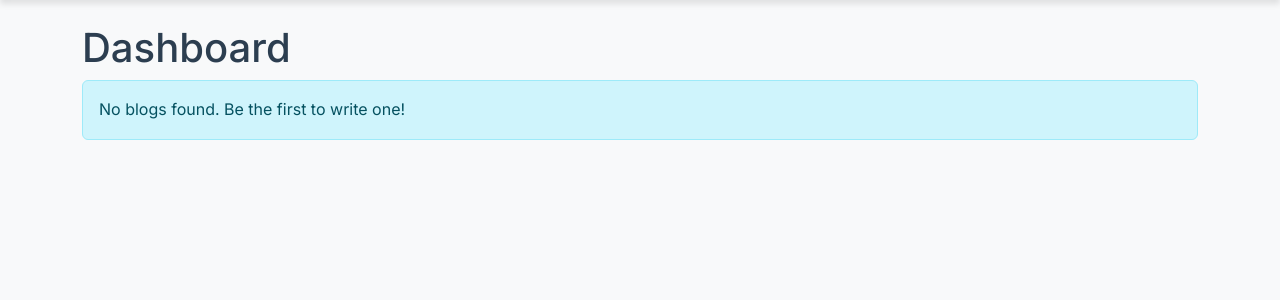
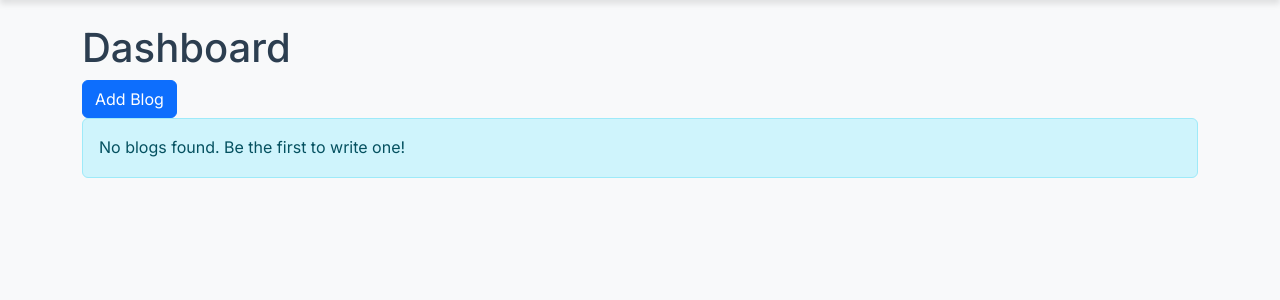
Before and after one commit to TharHtet236401/CWMedia, a Django app: page /dashboard/ in a window 1280 px wide. Shown: the part 64-364 px from the top of the page. Run offline with Django 5.2, Linux system fonts and the light colour scheme; data that the repository does not hold is empty; some libraries are stand-ins or nearby versions.

Commit message:
blog adding feature by htmx

```diff
--- a/dashboard/templates/dashboard/dashboard_blogs.html
+++ b/dashboard/templates/dashboard/dashboard_blogs.html
@@ -1,4 +1,7 @@
+<button class="btn btn-primary" hx-get="{% url 'add_blog' %}" hx-target="#admin-blog-section" hx-swap="innerHTML">Add Blog</button>
 <div class="row">
+
+
     {% for blog in blogs %}
     <div class="col-md-6 col-lg-4 mb-4">
         <article class="blog-card card h-100">
--- a/dashboard/urls.py
+++ b/dashboard/urls.py
@@ -3,6 +3,7 @@ from . import views
 
 urlpatterns = [
     path('', views.dashboard, name='dashboard'),
+    path('add_blog/', views.add_blog, name='add_blog'),
     path('delete_blog/<int:blog_id>/', views.delete_blog, name='delete_blog'),
     path('edit_blog/<int:blog_id>/', views.edit_blog, name='edit_blog'),
 ]
--- a/dashboard/views.py
+++ b/dashboard/views.py
@@ -13,6 +13,17 @@ def dashboard(request):
     except Exception as e:
         messages.error(request, 'Error fetching blogs')
         return render(request, 'dashboard/dashboard.html', {'blogs': []})
+
+def add_blog(request):
+    if request.method == 'POST':
+        form = BlogForm(request.POST)
+        form.instance.author = request.user
+        if form.is_valid():
+            form.save()
+            return redirect('dashboard')
+    else:
+        form = BlogForm()
+    return render(request, 'dashboard/add_blog.html', {'form': form})
 
 def delete_blog(request, blog_id):
     try:
```
Also changed, not shown: dashboard/templates/dashboard/add_blog.html (added, +8 -0 lines).
